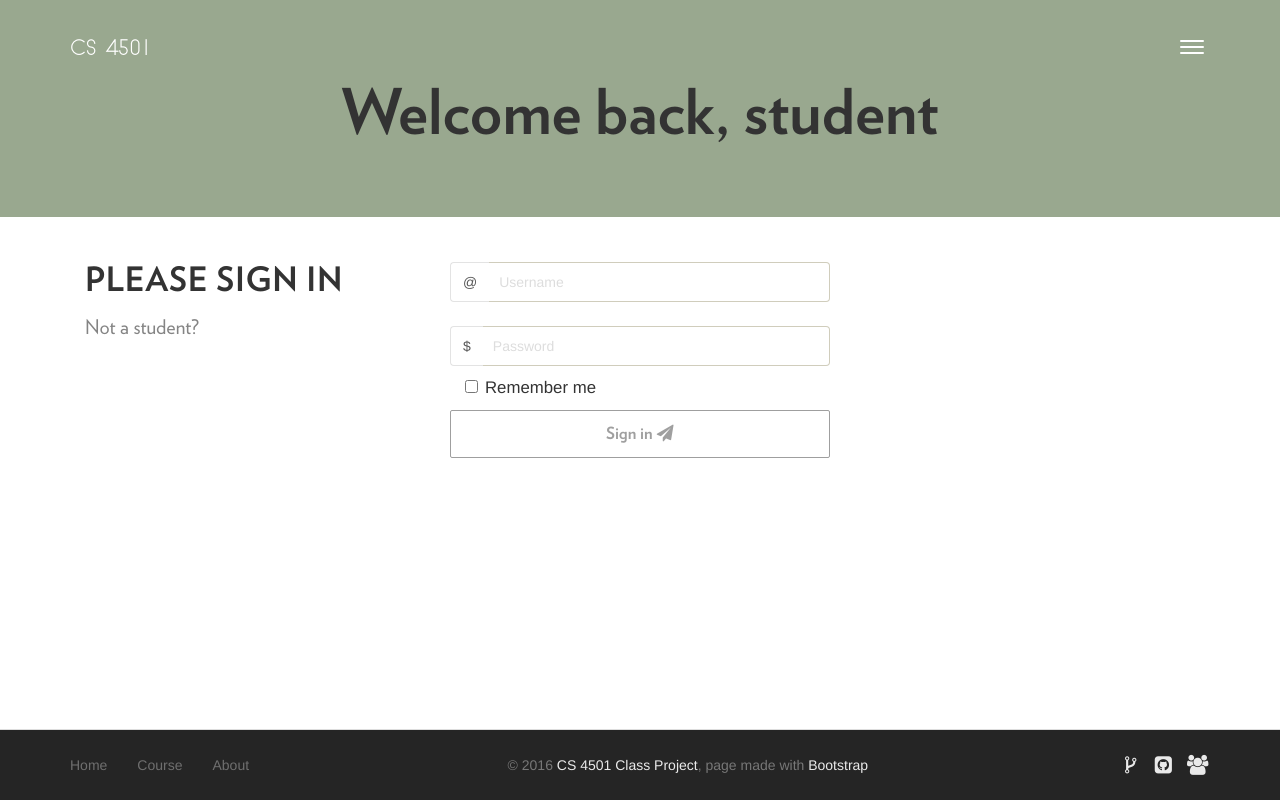
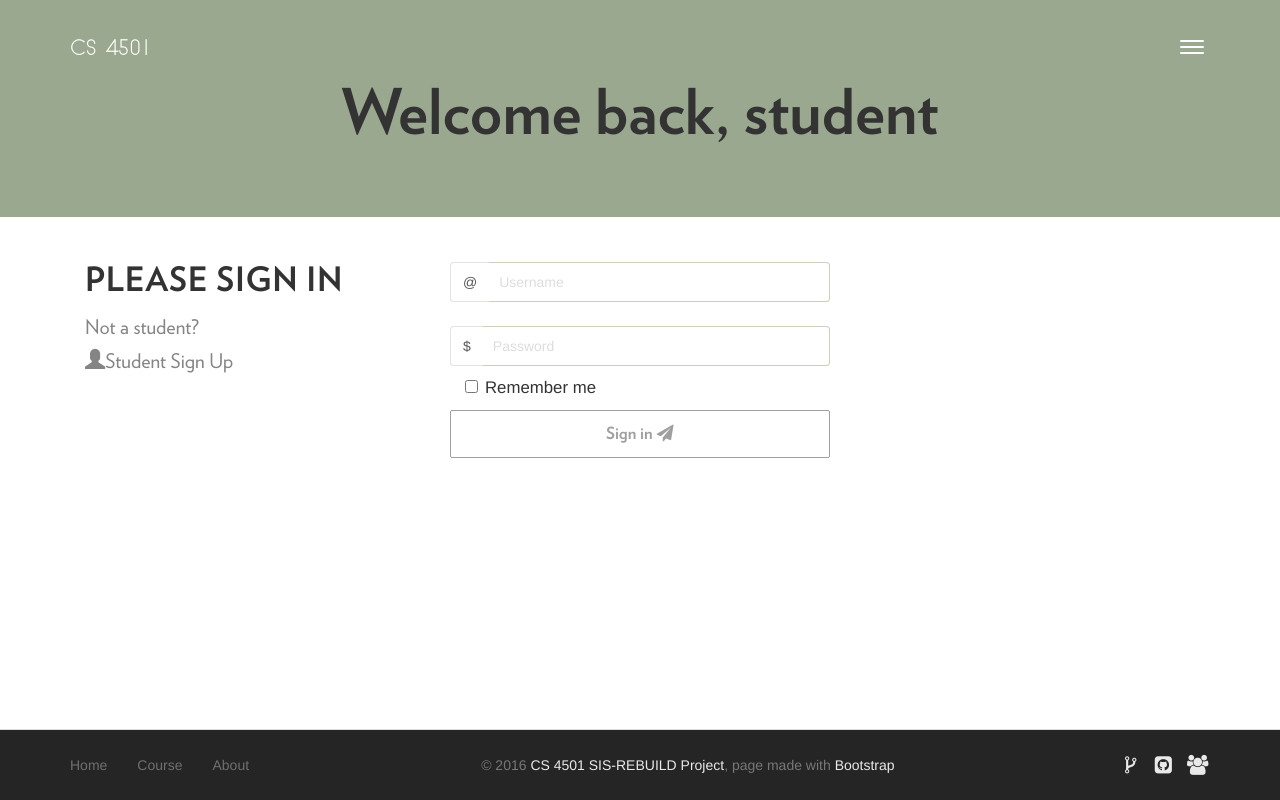
Before and after one commit to Charleo85/SIS-Rebuild, a Django app: page /student/login/ in a window 1280 px wide. Run offline with Django 3.2, Linux system fonts and the light colour scheme; some libraries are stand-ins or nearby versions; some web fonts are replaced.

Commit message:
Front end update

```diff
--- a/web/static/templates/BottomBar.html
+++ b/web/static/templates/BottomBar.html
@@ -36,7 +36,7 @@
 
         </div>
         <div class="copyright">
-            &copy; 2016 <a href=""> CS 4501 Class Project</a>, page made with <a target="_blank" href="http://getbootstrap.com">Bootstrap</a>
+            &copy; 2016 <a href=""> CS 4501 SIS-REBUILD Project</a>, page made with <a target="_blank" href="http://getbootstrap.com">Bootstrap</a>
         </div>
     </div>
 </footer>
--- a/web/static/templates/login.html
+++ b/web/static/templates/login.html
@@ -16,8 +16,10 @@
     <h2 class="form-signin-heading">Please sign in</h2>
       {% if modelname == 'instructor'%}
       <h5><a href="/student/login/"> Not an {{modelname}}?</a></h5>
+      <h5><a href="/instructor/signup/"><span class="glyphicon glyphicon-user"></span>Instructor Sign Up</a></h5>
         {% else %}
       <h5><a href="/instructor/login/"> Not a {{modelname}}?</a></h5>
+      <h5><a href="/student/signup/"><span class="glyphicon glyphicon-user"></span>Student Sign Up</a></h5>
       {% endif %}
   </div>
 
```
